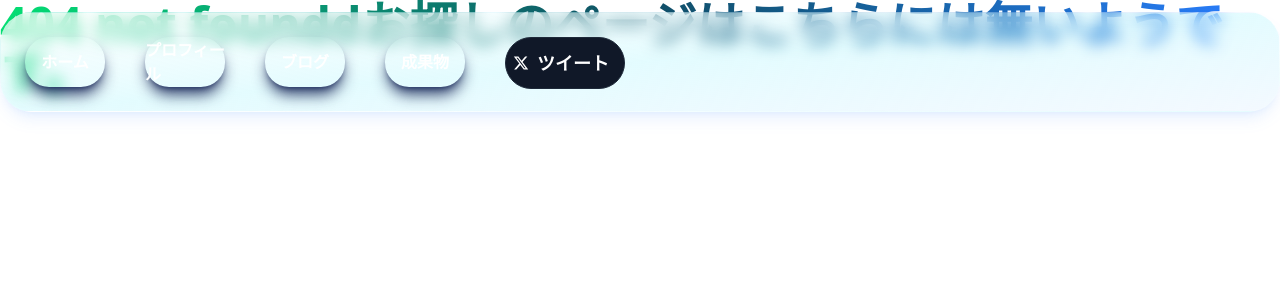
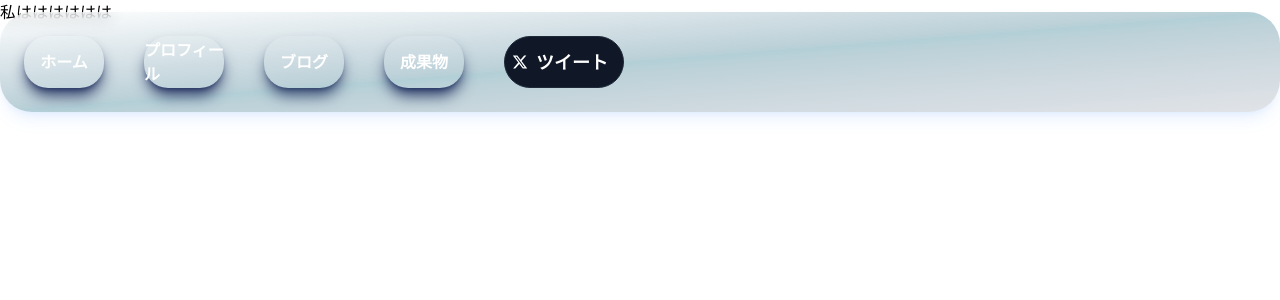
Before and after one commit to midomato/midot, a Next.js app: page /profile in a window 1280 px wide. Before the commit this address had no page. Shown: the top 300 px of the page. Built offline with nearby package versions, Linux system fonts and the light colour scheme.

Commit message:
headerがすごいことに

```diff
--- /dev/null
+++ b/src/app/profile/page.tsx
@@ -0,0 +1,7 @@
+export default function Home() {
+  return (
+    <>
+      <p>私はははははは</p>
+    </>
+  );
+}
--- /dev/null
+++ b/src/app/projects/page.tsx
@@ -0,0 +1,7 @@
+export default function Home() {
+  return (
+    <>
+      <p>せいかせいかいせいかせいあか</p>
+    </>
+  );
+}
--- a/src/components/templates/Header.tsx
+++ b/src/components/templates/Header.tsx
@@ -3,8 +3,8 @@ import TweetButton from "../organisms/TweetButton";
 export default function Header() {
   return (
     <header
-      className="flex fixed top-3 gap-10 w-full h-25 z-100 p-6 rounded-4xl border border-white/10
-                bg-gradient-to-br from-white/60 via-cyan-200/30 to-blue-300/10
+      className="flex fixed top-3 gap-10 w-full h-25 z-100 p-6 rounded-4xl
+                bg-gradient-to-br from-white/60 via-cyan-800/30 to-gray-400/30
                 backdrop-blur-sm shadow-lg shadow-blue-500/10 text-white font-bold"
     >
       <a
@@ -13,13 +13,22 @@ export default function Header() {
       >
         ホーム
       </a>
-      <a className="shadow-blue-950/90 shadow-lg w-20 rounded-3xl flex items-center justify-center">
+      <a
+        href="/profile"
+        className="shadow-blue-950/90 shadow-lg w-20 rounded-3xl flex items-center justify-center"
+      >
         プロフィール
       </a>
-      <a className="shadow-blue-950/90 shadow-lg w-20 rounded-3xl flex items-center justify-center">
+      <a
+        href="/posts"
+        className="shadow-blue-950/80 shadow-lg w-20 rounded-3xl flex items-center justify-center"
+      >
         ブログ
       </a>
-      <a className="shadow-blue-950/90 shadow-lg w-20 rounded-3xl flex items-center justify-center">
+      <a
+        href="/projects"
+        className="shadow-blue-950/90 shadow-lg w-20 rounded-3xl flex items-center justify-center"
+      >
         成果物
       </a>
       <TweetButton />
```
